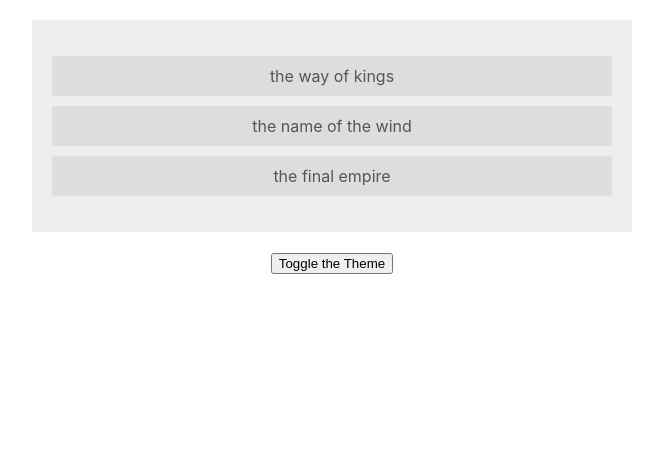
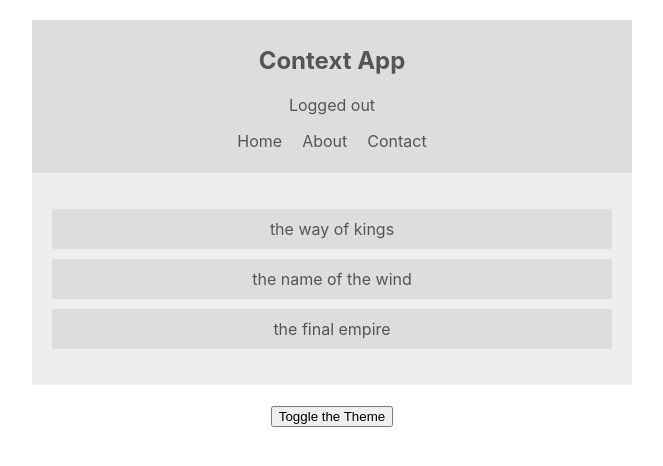
Before and after one commit to MajkoDev/Studies_in_REACT_II, a React (Create React App) app: page / in a window 1280 px wide. Shown: the top 466 px of the page, without its empty margins (308-971 px from the left). Built offline with nearby package versions, Linux system fonts and the light colour scheme.

Commit message:
use context with hooks

```diff
--- a/src/components/Booklist.js
+++ b/src/components/Booklist.js
@@ -1,23 +1,21 @@
-import React, { Component } from 'react';
-import { ThemeContext } from '../context/ThemeContext';
+import { useContext } from "react";
+import { ThemeContext } from "../context/ThemeContext";
 
-class BookList extends Component {
-  static contextType = ThemeContext
-
-  render() {
-    const {isLightTheme, light, dark} = this.context;
+const BookList = () => {
+  const { isLightTheme, light, dark } = useContext(ThemeContext);
   const theme = isLightTheme ? light : dark;
 
   return (
-      <div className="book-list" style={{color: theme.syntax, background: theme.bg}}>
+    <div
+      className='book-list'
+      style={{ color: theme.syntax, background: theme.bg }}>
       <ul>
-          <li style={{background: theme.ui}}>the way of kings</li>
-          <li style={{background: theme.ui}}>the name of the wind</li>
-          <li style={{background: theme.ui}}>the final empire</li>
+        <li style={{ background: theme.ui }}>the way of kings</li>
+        <li style={{ background: theme.ui }}>the name of the wind</li>
+        <li style={{ background: theme.ui }}>the final empire</li>
       </ul>
     </div>
   );
-  }
-}
+};
 
 export default BookList;
--- a/src/components/Navbar.js
+++ b/src/components/Navbar.js
@@ -1,22 +1,17 @@
-import React, { Component } from "react";
+import React, { useContext } from "react";
 import { ThemeContext } from "../context/ThemeContext";
 import { AuthContext } from "../context/AuthContext";
 
-class Navbar extends Component {
-  render() {
-    return (
-      <AuthContext.Provider>
-        {(authContext) => (
-          <ThemeContext.Consumer>
-            {(themeContext) => {
-              const {isAuthenticated, toggleAuth} = authContext;
-              const { isLightTheme, light, dark } = themeContext;
+const Navbar = () => {
+  const { isLightTheme, light, dark } = useContext(ThemeContext);
+  const { isAuthenticated, toggleAuth } = useContext(AuthContext);
   const theme = isLightTheme ? light : dark;
+
   return (
     <nav style={{ background: theme.ui, color: theme.syntax }}>
       <h1>Context App</h1>
       <div onClick={toggleAuth}>
-                    {isAuthenticated ? 'Logged in' : 'Logged out'}
+        {isAuthenticated ? "Logged in" : "Logged out"}
       </div>
       <ul>
         <li>Home</li>
@@ -25,12 +20,6 @@ class Navbar extends Component {
       </ul>
     </nav>
   );
-            }}
-          </ThemeContext.Consumer>
-        )}
-      </AuthContext.Provider>
-    );
-  }
-}
+};
 
 export default Navbar;
--- a/src/components/ThemeToggle.js
+++ b/src/components/ThemeToggle.js
@@ -1,12 +1,10 @@
-import React, { Component } from "react";
+import { useContext } from "react";
 import { ThemeContext } from "../context/ThemeContext";
 
-export default class ThemeToggle extends Component {
-  static contextType = ThemeContext;
+const ThemeToggle = () => {
+  const { toggleTheme } = useContext(ThemeContext);
 
-  render() {
-    const { toggleTheme } = this.context;
+  return <button onClick={toggleTheme}>Toggle the Theme</button>;
+};
 
-    return <button onClick={toggleTheme}>Toggle the Theme</button>;
-  }
-}
+export default ThemeToggle;
```
Lines whose indentation alone changed are shown as unchanged.
